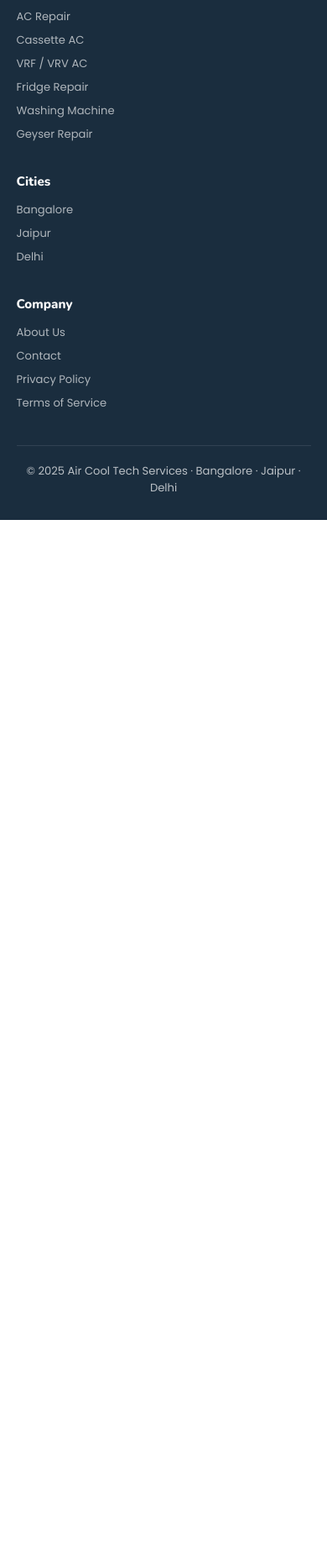
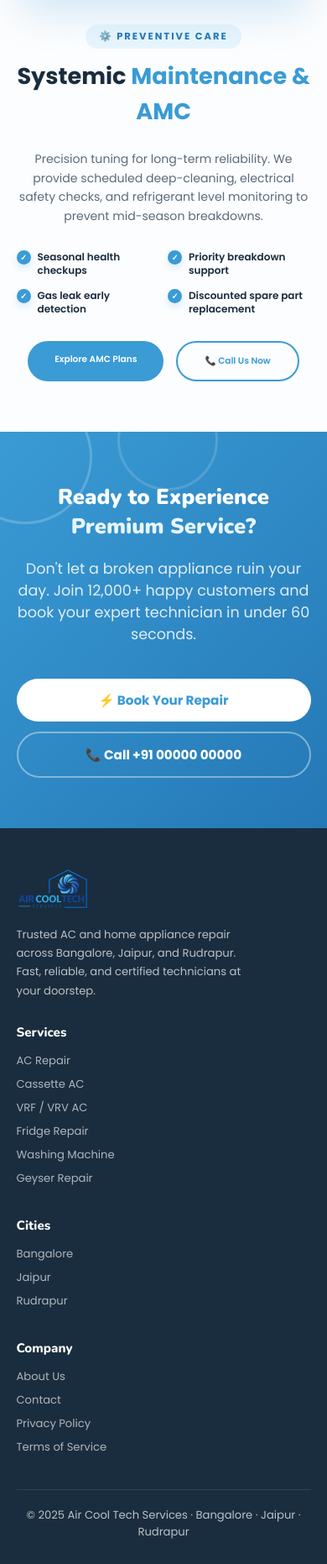
Before and after one commit to mynexasolutions-spec/aircool, a Flask app: page /ac-repair in a window 390 px wide. Shown: the part 4030-5892 px from the top of the page at 84% size. Before the commit the page ends 4649 px from the top, so only its background shows below. Run offline with Flask 3, Linux system fonts and the light colour scheme.

Commit message:
added AMC in AC repair and cassette AC

```diff
--- a/app.py
+++ b/app.py
@@ -12,11 +12,6 @@ def index():
 @app.route('/services')
 def services():
     return render_template('pages/services.html')
-
-
-@app.route('/cities')
-def cities():
-    return render_template('pages/cities.html')
 
 
 @app.route('/about')
--- a/templates/pages/about.html
+++ b/templates/pages/about.html
@@ -848,7 +848,7 @@
   <div class="section-center">
     <div class="section-label">⭐ Happy Customers</div>
     <h2 class="section-heading">What Our <span>Customers Say</span></h2>
-    <p class="section-sub">12k+ satisfied customers across Bangalore, Jaipur and Delhi trust Air Cool Tech for all their appliance needs.</p>
+    <p class="section-sub">12k+ satisfied customers across Bangalore, Jaipur and Rudrapur trust Air Cool Tech for all their appliance needs.</p>
   </div>
 
   <div class="reviews-grid" id="reviewsCarousel">
@@ -878,7 +878,7 @@
         <img class="review-avatar" src="https://images.unsplash.com/photo-1500648767791-00dcc994a43e?w=100&auto=format&fit=crop" alt="Rahul M." />
         <div class="review-author-info">
           <strong>Rahul Mehta</strong>
-          <span>Delhi</span>
+          <span>Rudrapur</span>
         </div>
       </div>
     </div>
@@ -923,7 +923,7 @@
         <img class="review-avatar" src="https://images.unsplash.com/photo-1506794778202-cad84cf45f1d?w=100&auto=format&fit=crop" alt="Pankaj S." />
         <div class="review-author-info">
           <strong>Pankaj Sharma</strong>
-          <span>Delhi</span>
+          <span>Rudrapur</span>
         </div>
       </div>
     </div>
--- a/templates/pages/ac_repair.html
+++ b/templates/pages/ac_repair.html
@@ -137,9 +137,9 @@
   .highlight-section { padding: 40px 5% 0; background: var(--white); }
   .highlight-grid {
     display: grid;
-    grid-template-columns: repeat(3, 1fr);
+    grid-template-columns: repeat(4, 1fr);
     gap: 15px;
-    max-width: 1100px;
+    max-width: 1200px;
     margin: 0 auto;
   }
   .highlight-card {
@@ -160,18 +160,14 @@
   .h-btn-outline { border-color: var(--blue); color: var(--blue); }
 
   @media (max-width: 480px) {
-    .highlight-grid { gap: 8px; }
+    .highlight-grid { gap: 8px; grid-template-columns: repeat(2, 1fr); }
     .highlight-card { padding: 8px 5px; border-radius: 12px; }
     .highlight-card h4 { font-size: 0.55rem; height: 28px; margin-bottom: 8px; }
     .highlight-actions { gap: 4px; }
     .h-btn { font-size: 0.5rem; padding: 5px 2px; border-radius: 4px; border-width: 1px; }
   }
 
-  @media (max-width: 480px) {
-    .highlight-grid { gap: 8px; }
-    .highlight-card { padding: 10px 5px; border-radius: 12px; }
-    .highlight-card h4 { font-size: 0.65rem; }
-  }
+
 
   /* ============================================================
      CTA SECTION (MATCHING ABOUT PAGE)
@@ -229,7 +225,7 @@
     <div class="banner-locations">
       <div class="loc-tag">Bangalore</div>
       <div class="loc-tag">Jaipur</div>
-      <div class="loc-tag">Delhi</div>
+      <div class="loc-tag">Rudrapur</div>
     </div>
   </div>
 </section>
@@ -258,6 +254,14 @@
     <div class="highlight-card">
       <img src="{{ url_for('static', filename='images/gas_refill.png') }}" alt="Gas Refill" />
       <h4>Eco-Friendly AC Gas Refill</h4>
+      <div class="highlight-actions">
+        <a href="{{ url_for('contact') }}" class="h-btn h-btn-primary">Book Now</a>
+        <a href="tel:+91XXXXXXXXXX" class="h-btn h-btn-outline">Call Now</a>
+      </div>
+    </div>
+    <div class="highlight-card">
+      <img src="{{ url_for('static', filename='images/why_us.png') }}" alt="Preventive Care" />
+      <h4>Preventive Care &amp; AMC</h4>
       <div class="highlight-actions">
         <a href="{{ url_for('contact') }}" class="h-btn h-btn-primary">Book Now</a>
         <a href="tel:+91XXXXXXXXXX" class="h-btn h-btn-outline">Call Now</a>
@@ -353,6 +357,37 @@
 </section>
 
 <!-- ============================================================
+     MAINTENANCE SECTION
+============================================================ -->
+<section class="repair-section bg-alt" id="maintenance">
+  <div class="repair-grid">
+    <div class="repair-image-box">
+      <img src="{{ url_for('static', filename='images/why_us.png') }}" alt="AC AMC" />
+      <div style="position: absolute; top: 20px; right: 20px; z-index: 10;">
+        <span class="slide-image-badge" style="background:var(--blue);">Priority Care</span>
+      </div>
+    </div>
+    <div class="repair-content">
+      <div class="section-label">⚙️ Preventive Care</div>
+      <h2>Systemic <span>Maintenance & AMC</span></h2>
+      <p>Precision tuning for long-term reliability. We provide scheduled deep-cleaning, electrical safety checks, and refrigerant level monitoring to prevent mid-season breakdowns.</p>
+
+      <ul class="feature-list">
+        <li class="feature-item"><i></i> Seasonal health checkups</li>
+        <li class="feature-item"><i></i> Priority breakdown support</li>
+        <li class="feature-item"><i></i> Gas leak early detection</li>
+        <li class="feature-item"><i></i> Discounted spare part replacement</li>
+      </ul>
+
+      <div class="repair-actions">
+        <a href="{{ url_for('contact') }}" class="btn-primary" style="padding: 14px 32px; border-radius: 50px;">Explore AMC Plans</a>
+        <a href="tel:+91XXXXXXXXXX" class="btn-outline" style="padding: 14px 32px; border-radius: 50px; border-color: var(--blue); color: var(--blue);">📞 Call Us Now</a>
+      </div>
+    </div>
+  </div>
+</section>
+
+<!-- ============================================================
      CTA SECTION
 ============================================================ -->
 <section class="cta-section">
--- a/templates/pages/fridge_repair.html
+++ b/templates/pages/fridge_repair.html
@@ -221,7 +221,7 @@
     <div class="banner-locations">
       <div class="loc-tag">Bangalore</div>
       <div class="loc-tag">Jaipur</div>
-      <div class="loc-tag">Delhi</div>
+      <div class="loc-tag">Rudrapur</div>
     </div>
   </div>
 </section>
--- a/templates/pages/geyser_repair.html
+++ b/templates/pages/geyser_repair.html
@@ -221,7 +221,7 @@
     <div class="banner-locations">
       <div class="loc-tag">Bangalore</div>
       <div class="loc-tag">Jaipur</div>
-      <div class="loc-tag">Delhi</div>
+      <div class="loc-tag">Rudrapur</div>
     </div>
   </div>
 </section>
--- a/templates/pages/index.html
+++ b/templates/pages/index.html
@@ -99,10 +99,10 @@
     </div>
     <div class="city-card">
       <img src="https://images.unsplash.com/photo-1587474260584-136574528ed5?w=600&auto=format&fit=crop&sat=-100"
-        alt="Delhi" />
+        alt="Rudrapur" />
       <div class="city-overlay"></div>
       <div class="city-info">
-        <div class="city-name">Delhi</div>
+        <div class="city-name">Rudrapur</div>
         <span class="city-tag">Available Now</span>
       </div>
     </div>
--- a/templates/pages/vrf_ac.html
+++ b/templates/pages/vrf_ac.html
@@ -220,7 +220,7 @@
     <div class="banner-locations">
       <div class="loc-tag">Bangalore</div>
       <div class="loc-tag">Jaipur</div>
-      <div class="loc-tag">Delhi</div>
+      <div class="loc-tag">Rudrapur</div>
     </div>
   </div>
 </section>
--- a/templates/pages/washing_machine.html
+++ b/templates/pages/washing_machine.html
@@ -221,7 +221,7 @@
     <div class="banner-locations">
       <div class="loc-tag">Bangalore</div>
       <div class="loc-tag">Jaipur</div>
-      <div class="loc-tag">Delhi</div>
+      <div class="loc-tag">Rudrapur</div>
     </div>
   </div>
 </section>
--- a/templates/partials/footer.html
+++ b/templates/partials/footer.html
@@ -4,7 +4,7 @@
       <a href="{{ url_for('index') }}" class="ft-logo">
         <img src="{{ url_for('static', filename='images/logo/logo.png') }}" alt="Air Cool Tech Services Logo" />
       </a>
-      <p>Trusted AC and home appliance repair across Bangalore, Jaipur, and Delhi. Fast, reliable, and certified technicians at your doorstep.</p>
+      <p>Trusted AC and home appliance repair across Bangalore, Jaipur, and Rudrapur. Fast, reliable, and certified technicians at your doorstep.</p>
     </div>
     <div class="footer-col">
       <h4>Services</h4>
@@ -20,9 +20,9 @@
     <div class="footer-col">
       <h4>Cities</h4>
       <ul>
-        <li><a href="{{ url_for('cities') }}">Bangalore</a></li>
-        <li><a href="{{ url_for('cities') }}">Jaipur</a></li>
-        <li><a href="{{ url_for('cities') }}">Delhi</a></li>
+        <li><a href="#">Bangalore</a></li>
+        <li><a href="#">Jaipur</a></li>
+        <li><a href="#">Rudrapur</a></li>
       </ul>
     </div>
     <div class="footer-col">
@@ -36,6 +36,6 @@
     </div>
   </div>
   <div class="footer-bottom">
-    <p>© 2025 Air Cool Tech Services · Bangalore · Jaipur · Delhi</p>
+    <p>© 2025 Air Cool Tech Services · Bangalore · Jaipur · Rudrapur</p>
   </div>
 </footer>
```
Also changed, not shown: templates/pages/cassette_ac.html (+44 -5 lines).
